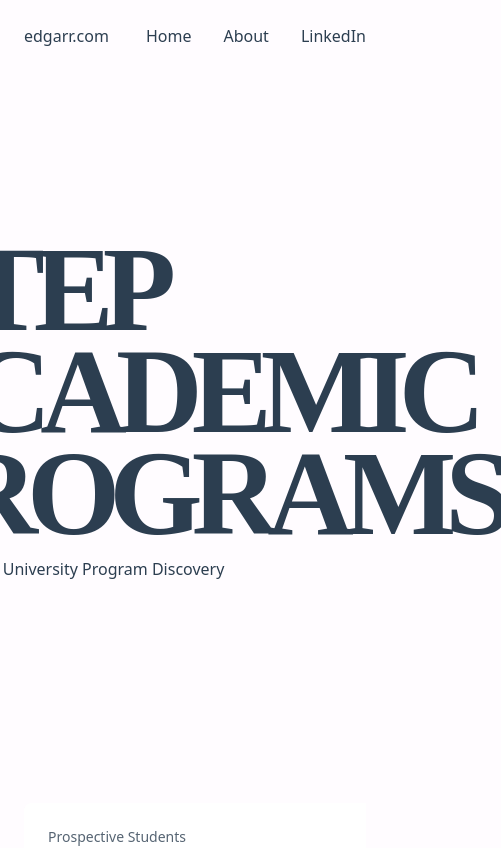
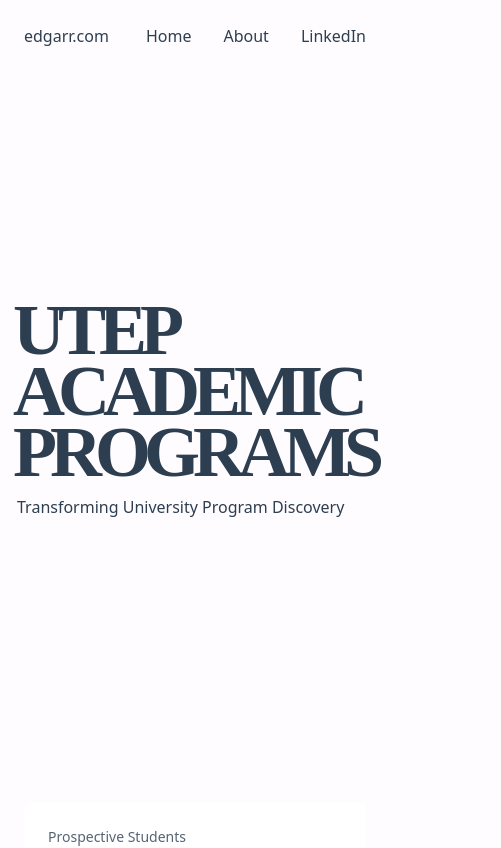
Before and after one commit to edgarrcode/my-site-v4, a Next.js app: page /projects/UTEP-Academic-Programs in a window 390 px wide. Shown: the top 848 px of the page, 501 px wide, since content can reach past the window. Built offline with nearby package versions, Linux system fonts and the light colour scheme; grey boxes are pictures that could not be loaded; a web font is replaced by a local one.

Commit message:
responsive fixes

```diff
--- a/app/globals.css
+++ b/app/globals.css
@@ -88,12 +88,6 @@
   border-radius: 2px;
 }
 
-.container {
-  max-width: var(--max-width);
-  margin: 0 auto;
-  padding: 0 var(--spacing-md);
-}
-
 .container-narrow {
   max-width: var(--max-width-narrow);
   margin: 0 auto;
--- a/app/projects/UTEP-Academic-Programs/page.js
+++ b/app/projects/UTEP-Academic-Programs/page.js
@@ -13,8 +13,8 @@
     <section>
         <div id="cs-hero" className="container-narrow">
             <div>
-                <h1 className="text-[120px] leading-[0.85] tracking-[-11px] font-semibold">UTEP ACADEMIC PROGRAMS</h1>
-                <p className="px-2 pt-3">Transforming University Program Discovery</p>
+                <h1 className="text-[72px] leading-[0.85] tracking-[-7px] md:text-[120px] md:leading-[0.85] md:tracking-[-11px] font-semibold">UTEP<br/> ACADEMIC PROGRAMS</h1>
+                <p className="px-1 md:px-2 pt-3">Transforming University Program Discovery</p>
             </div>
         </div>
     </section>
@@ -74,7 +74,7 @@
             <div className="grid grid-cols-1 md:grid-cols-2 gap-10 max-w-4xl mx-auto">
 
                 <div className="col-span-1 md:col-span-2 rounded-xl p-6 py-8 bg-white dark:bg-neutral-900 shadow-sm dark:shadow-neutral-900/20 border border-gray-200 dark:border-neutral-800">
-                    <h2 className="text-xl font-semibold">Primary Audience: Prospective Students</h2>
+                    <span className="text-xl font-semibold">Primary Audience: Prospective Students</span>
                 </div>
 
                 <div>
```
Also changed, not shown: app/components/FeatureCards.js (line endings or trailing spaces).
